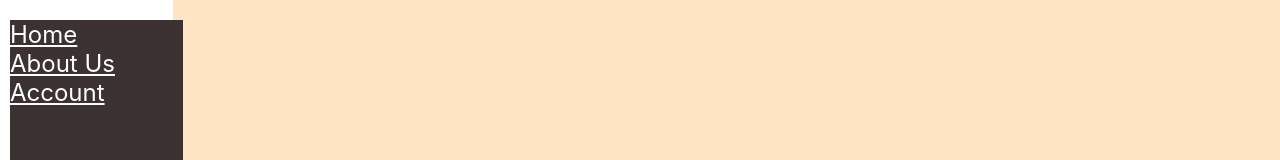
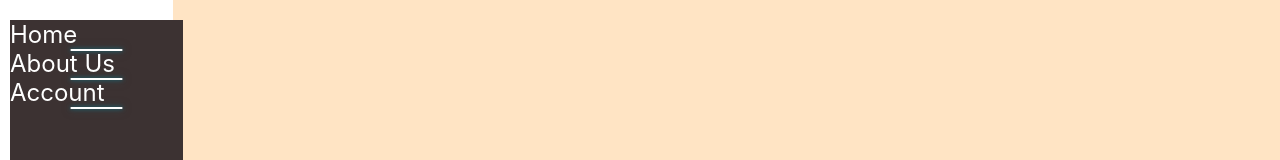
Before and after one commit to alexnoutashGTA/Ecommerce, a React (Create React App) app: page / in a window 1280 px wide. Shown: the top 160 px of the page. Built offline with nearby package versions, Linux system fonts and the light colour scheme.

Commit message:
added animation

```diff
--- a/src/App.css
+++ b/src/App.css
@@ -29,6 +29,7 @@ button{
 #bread_crumb_menu{
     position: sticky !important;
     top: 20px;
+    margin-top:50px;
     left: 10px;
     right: 10px;
     height: 200px;
--- a/src/App.tsx
+++ b/src/App.tsx
@@ -1,5 +1,7 @@
 import React, {useState} from 'react';
-import './button_theme.css'; // Import your CSS file
+import './button_theme.css';
+import './anchorTheme.css';
+// Import your CSS file
 import './App.css';
 
 function App() {
--- /dev/null
+++ b/src/anchorTheme.css
@@ -0,0 +1,112 @@
+/* ===== Base reset for all anchors ===== */
+a {
+    --link: #4f46e5;            /* primary */
+    --link-2: #53767c;          /* accent  */
+    --ink: #0f172a;             /* text color */
+    color: var(--link);
+    text-decoration: none;
+    position: relative;
+    cursor: pointer;
+    outline: none;
+}
+
+/* Keyboard focus — highly visible */
+a:focus-visible {
+    box-shadow: 0 0 0 .2rem rgba(79,70,229,.35);
+    border-radius: .4rem;
+}
+
+/* Reduce motion preference */
+@media (prefers-reduced-motion: reduce) {
+    * { animation: none !important; transition: none !important; }
+}
+
+/* ===== 1) Underline that slides in ===== */
+.link-underline {
+    color: var(--ink);
+    background:
+            linear-gradient(currentColor, currentColor) left bottom / 0 2px no-repeat;
+    transition: background-size .35s ease;
+    padding-bottom: 2px;
+}
+.link-underline:hover,
+.link-underline:focus-visible {
+    background-size: 100% 2px;
+}
+
+/* ===== 2) Smooth gradient text with subtle lift ===== */
+.link-gradient {
+    --g1: #a78bfa; /* violet */
+    --g2: #22d3ee; /* cyan   */
+    --g3: #34d399; /* green  */
+    background: linear-gradient(90deg, var(--g1), var(--g2), var(--g3));
+    -webkit-background-clip: text;
+    background-clip: text;
+    color: transparent;
+    transition: transform .2s ease, filter .2s ease;
+}
+.link-gradient:hover,
+.link-gradient:focus-visible {
+    transform: translateY(-1px);
+    filter: drop-shadow(0 2px 6px rgba(34,211,238,.35));
+}
+
+/* ===== 3) Soft pill with fill-on-hover ===== */
+.link-pill {
+    color: var(--link);
+    padding: .35rem .7rem;
+    border-radius: 999px;
+    border: 1px solid currentColor;
+    transition: background-color .25s ease, color .25s ease, transform .15s ease;
+}
+.link-pill:hover,
+.link-pill:focus-visible {
+    background: color-mix(in oklab, var(--link) 12%, white);
+    transform: translateY(-1px);
+}
+.link-pill:active { transform: translateY(0); }
+
+/* ===== 4) Neon glow underline ===== */
+a {
+    --glow: 0 0 8px rgba(3, 137, 161, 0.75), 0 0 18px rgba(47, 98, 108, 0.5);
+    color: var(--link-2);
+}
+
+a::after {
+    content: "";
+    position: absolute; inset: auto 0 -2px 0;
+    height: 2px; border-radius: 2px;
+    background: currentColor;
+    box-shadow: var(--glow);
+    transform: scaleX(.3);
+    transform-origin: center;
+    transition: transform .25s ease;
+}
+a:hover::after,
+a:focus-visible::after { transform: scaleX(1); }
+
+/* ===== 5) Animated brackets that slide in ===== */
+.link-bracket {
+    padding: 0 .35rem;
+    color: var(--ink);
+}
+.link-bracket::before,
+.link-bracket::after {
+    content: "«";
+    opacity: 0;
+    transform: translateX(-.4rem);
+    transition: transform .25s ease, opacity .25s ease;
+    color: var(--link);
+    position: relative;
+}
+.link-bracket::after {
+    content: "»";
+    transform: translateX(.4rem);
+}
+.link-bracket:hover::before,
+.link-bracket:focus-visible::before,
+.link-bracket:hover::after,
+.link-bracket:focus-visible::after {
+    opacity: 1;
+    transform: translateX(0);
+}
```
